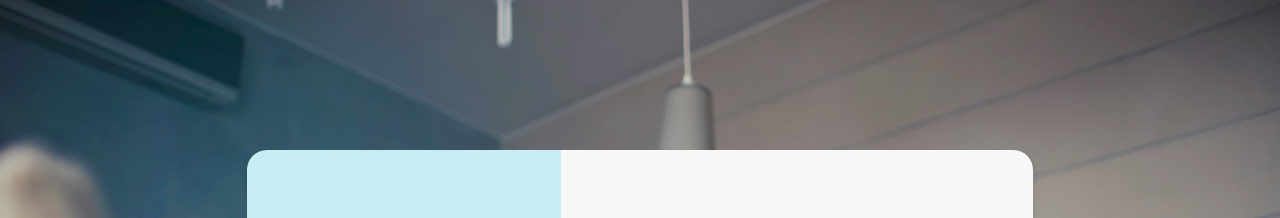
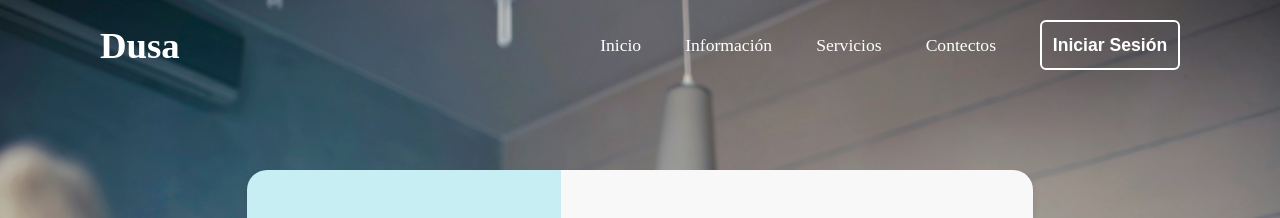
Before and after one commit to sergioperdomo/DusaSena, a plain HTML site: page index.html in a window 1280 px wide. Shown: the top 218 px of the page. Drawn offline with nearby package versions, Linux system fonts and the light colour scheme.

```diff
--- a/index.html
+++ b/index.html
@@ -16,6 +16,21 @@
     <title>FORMULARIO DE REGISTRO E INICIO DE SESIÓN</title>
   </head>
   <body>
+
+    <header>
+        <h2 class="logo">Dusa</h2>
+
+        <nav class="navigator">
+            <a href="#">Inicio</a>
+            <a href="#">Información</a>
+            <a href="#">Servicios</a>
+            <a href="#">Contectos</a>
+
+            <button class="btn">Iniciar Sesión</button>
+        </nav>
+    </header>
+
+<!-- Creación Cuenta e Ingreso  -->
 
     <div class="container-form">
         <div class="information">
--- a/style.css
+++ b/style.css
@@ -14,6 +14,75 @@
   background-size: cover;
 }
 
+/* ----------------------------HEADER----------------------------------- */
+
+header {
+  position: fixed;
+  top: 0;
+  left: 0;
+  width: 100%;
+  padding: 20px 100px;
+  display: flex;
+  align-items: center;
+  justify-content: space-between;
+  z-index: 99;
+}
+
+.logo {
+  font-size: 2.3rem;
+  color: #fff;
+  user-select: none;
+  cursor: pointer;
+}
+
+.navigator a {
+  position: relative;
+  font-size: 1.1rem;
+  color: #fff;
+  text-decoration: none;
+  font-weight: 500;
+  margin-left: 40px;
+
+}
+
+.navigator a::after {
+  content: "";
+  position: absolute;
+  width: 100%;
+  bottom: -6px;
+  left: 0;
+  height: 2px;
+  background: #fff;
+  transform: scaleX(0);
+  transform-origin: right;
+  transition: transform .4s;
+}
+
+.navigator a:hover::after {
+  transform: scaleX(1);
+  transform-origin: left;
+}
+
+.navigator .btn {
+  width: 140px;
+  height: 50px;
+  background: transparent;
+  border: 2px solid #fff;
+  border-radius: 6px;
+  cursor: pointer;
+  font-size: 1.1rem;
+  color: #fff;
+  font-weight: 600;
+  margin-left: 40px;
+}
+
+.navigator .btn:hover {
+  background: #fff;
+  color: #333;
+}
+
+/* --------------------------------------------------------------- */
+
 .container-form {
   display: flex;
   border-radius: 20px;
@@ -21,7 +90,7 @@
   height: 500px;
   max-width: 900px;
   transition: all is ease;
-  margin: 10px;
+  margin-top: 40px;
 }
 
 /* Bienvenido */
```
Also changed, not shown: 1 other file.
